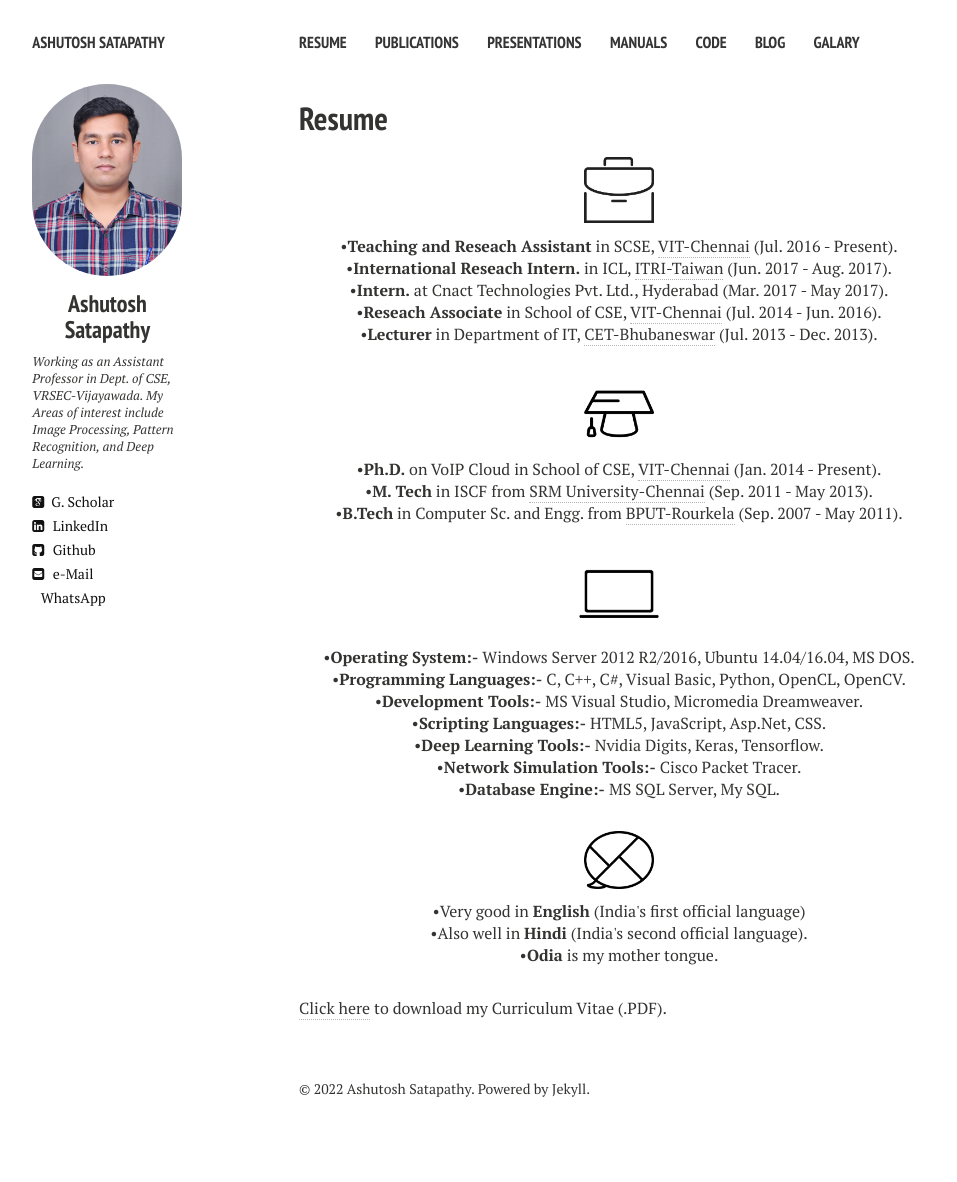
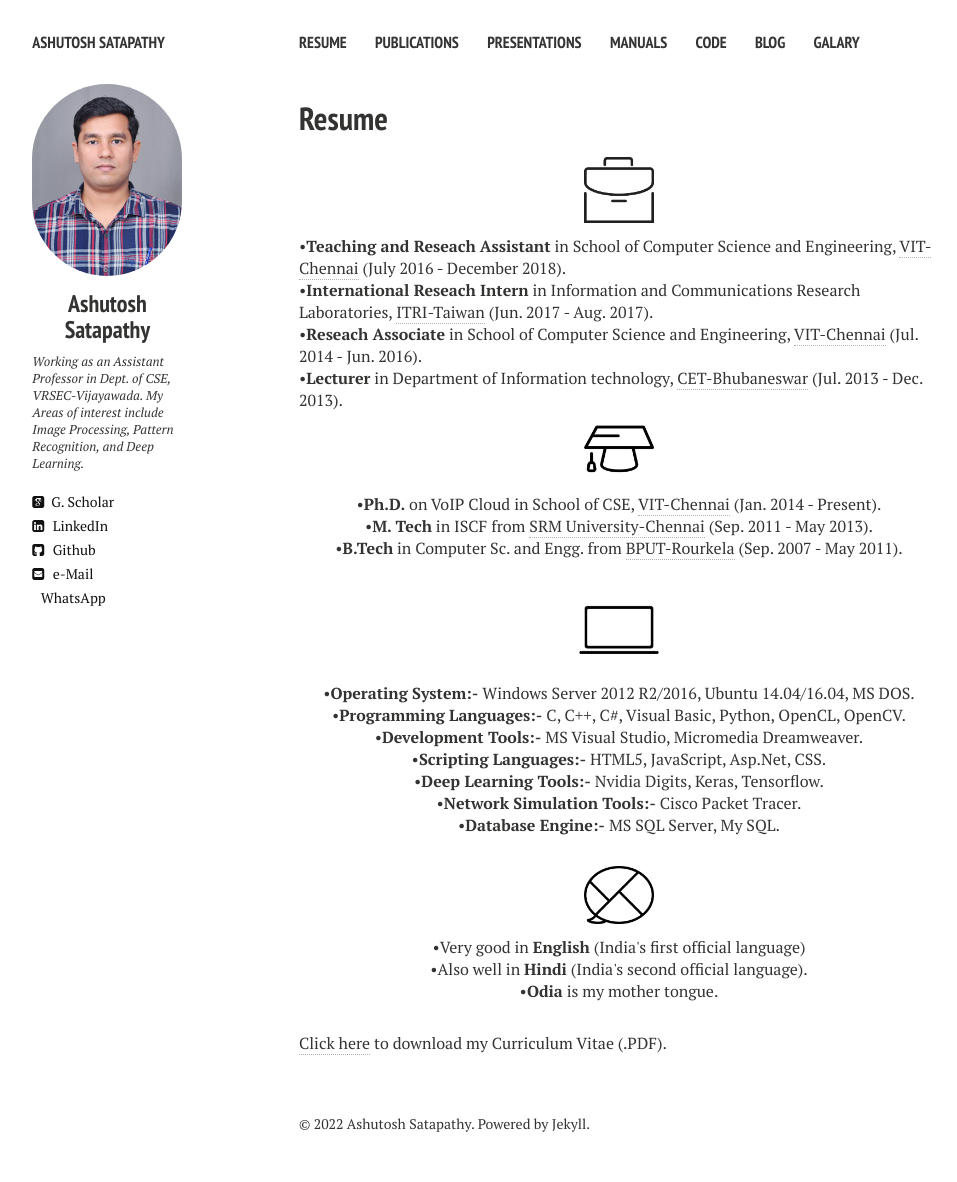
Before and after one commit to ashutoshsatapathy1990/ashutoshsatapathy1990.github.io, a Jekyll site: the page built from cv.md, in a window 1280 px wide. Shown: the whole page, without its empty margins (21-978 px from the left). Built offline with Jekyll 4.4.1, drawn with Linux system fonts in a browser that asks for light colours; nearby versions of some CDN libraries; before the commit the page ends 1147 px from its top, so only the background shows below that.

Commit message:
Update cv.html

```diff
--- a/_layouts/cv.html
+++ b/_layouts/cv.html
@@ -45,11 +45,10 @@
     <h1>{{ page.title }}</h1>
     <div class="article-wrap">
     <p align="center" class=bottom-small><img src="{{ site.url }}/images/CV/business.png" alt="Work Experience" width="70" height="70"></p>
-    <p align="center">&#8226<strong>Teaching and Reseach Assistant</strong> in SCSE, <a href="http://chennai.vit.ac.in/" target="_blank">VIT-Chennai</a> (Jul. 2016 - Present).</p>
-    <p align="center">&#8226<strong>International Reseach Intern.</strong> in ICL, <a href="https://www.itri.org.tw/" target="_blank">ITRI-Taiwan</a> (Jun. 2017 - Aug. 2017).</p>
-    <p align="center">&#8226<strong>Intern.</strong> at Cnact Technologies Pvt. Ltd., Hyderabad (Mar. 2017 - May 2017).</p>
-    <p align="center">&#8226<strong>Reseach Associate</strong> in School of CSE, <a href="http://chennai.vit.ac.in/" target="_blank">VIT-Chennai</a> (Jul. 2014 - Jun. 2016).</p>
-     <p align="center" class="bottom-three">&#8226<strong>Lecturer</strong> in Department of IT, <a href="https://www.cet.edu.in/" target="_blank">CET-Bhubaneswar</a> (Jul. 2013 - Dec. 2013).</p>
+    <p>&#8226<strong>Teaching and Reseach Assistant</strong> in School of Computer Science and Engineering, <a href="http://chennai.vit.ac.in/" target="_blank">VIT-Chennai</a> (July 2016 - December 2018).</p>
+    <p>&#8226<strong>International Reseach Intern</strong> in Information and Communications Research Laboratories, <a href="https://www.itri.org.tw/" target="_blank">ITRI-Taiwan</a> (Jun. 2017 - Aug. 2017).</p>
+    <p>&#8226<strong>Reseach Associate</strong> in School of Computer Science and Engineering, <a href="http://chennai.vit.ac.in/" target="_blank">VIT-Chennai</a> (Jul. 2014 - Jun. 2016).</p>
+    <p>&#8226<strong>Lecturer</strong> in Department of Information technology, <a href="https://www.cet.edu.in/" target="_blank">CET-Bhubaneswar</a> (Jul. 2013 - Dec. 2013).</p>
 
     <p align="center" class=bottom-small><img src="{{ site.url }}/images/CV/study2.png" alt="Education" width="70" height="70"></p>
     <p align="center">&#8226<strong>Ph.D.</strong> on VoIP Cloud in School of CSE, <a href="http://chennai.vit.ac.in/" target="_blank">VIT-Chennai</a> (Jan. 2014 - Present).</p>
```
